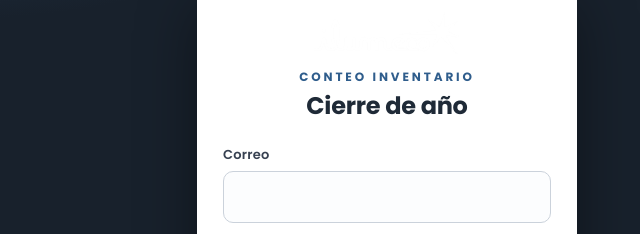
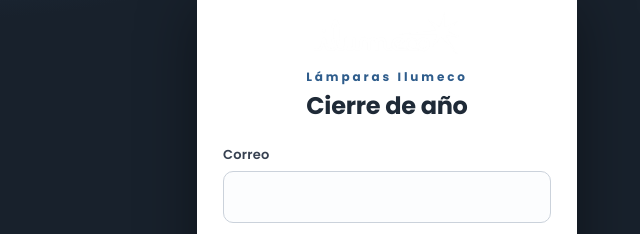
Before and after one commit to ilumecocostos-coder/conteo-inventario, a plain HTML site: page index.html in a window 1280 px wide. Shown: the part 200-434 px from the top of the page, 253-893 px from the left. Drawn offline with nearby package versions, Linux system fonts and the light colour scheme.

Commit message:
Update brand name in login section

```diff
--- a/index.html
+++ b/index.html
@@ -16,7 +16,7 @@
 <section id="login">
   <form id="f-login" class="login-card">
     <img class="logo-login" src="logo.png" alt="" onerror="this.style.display='none'">
-    <div class="marca">CONTEO INVENTARIO</div><h1>Cierre de año</h1>
+    <div class="marca">Lámparas Ilumeco</div><h1>Cierre de año</h1>
     <label>Correo<input id="l-email" type="email" autocomplete="username" required></label>
     <label>Contraseña<input id="l-pass" type="password" autocomplete="current-password" required></label>
     <button class="btn" type="submit">Ingresar</button>
```
